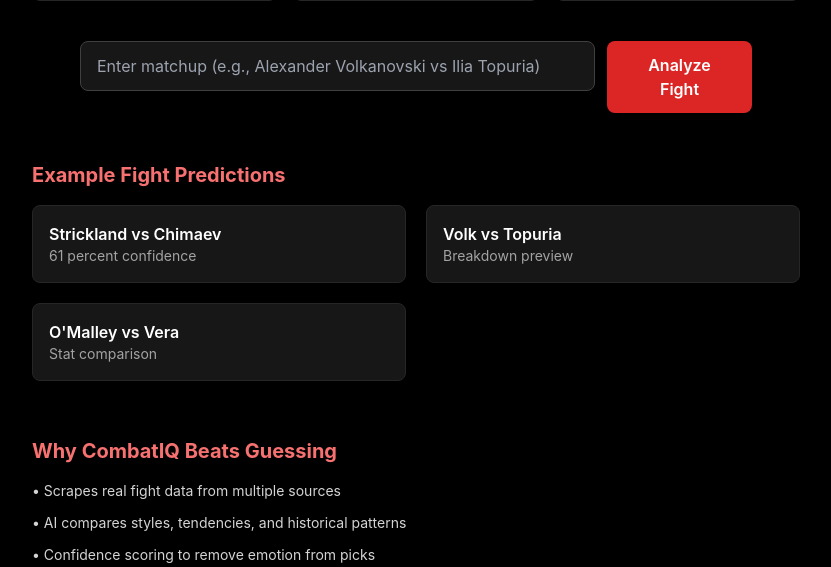
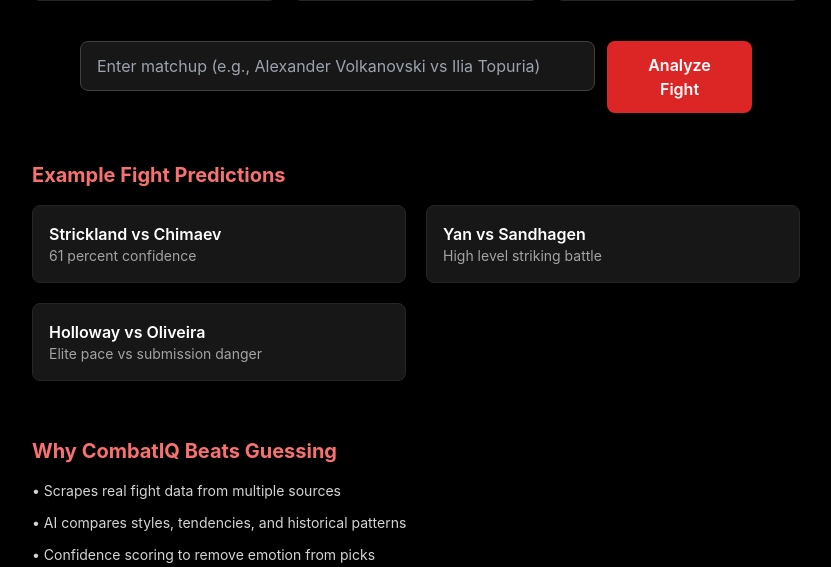
Before and after one commit to jtorres-1/combatIQ, a Flask app: page / in a window 1280 px wide. Shown: the part 490-1057 px from the top of the page, without its empty margins (224-1055 px from the left). Run offline with Flask 3, Linux system fonts and the light colour scheme; some libraries are stand-ins or nearby versions.

Commit message:
Update index.html

```diff
--- a/templates/index.html
+++ b/templates/index.html
@@ -62,7 +62,6 @@
       <a class="text-gray-300 hover:text-yellow-400" href="/history">History</a>
       {% endif %}
 
-      <!-- BIG UPGRADE CTA -->
       <a class="bg-yellow-400 text-black font-bold px-4 py-2 rounded-md hover:bg-yellow-300 transition"
          href="/upgrade">Upgrade</a>
 
@@ -181,16 +180,16 @@
         <p class="text-neutral-400 text-sm">61 percent confidence</p>
       </a>
 
-      <a href="/?matchup=Alexander Volkanovski vs Ilia Topuria"
+      <a href="/?matchup=Petr Yan vs Cory Sandhagen"
          class="bg-neutral-900 border border-neutral-800 rounded-lg p-4 hover:border-red-500 transition">
-        <p class="text-white font-semibold">Volk vs Topuria</p>
-        <p class="text-neutral-400 text-sm">Breakdown preview</p>
+        <p class="text-white font-semibold">Yan vs Sandhagen</p>
+        <p class="text-neutral-400 text-sm">High level striking battle</p>
       </a>
 
-      <a href="/?matchup=Sean O'Malley vs Marlon Vera"
+      <a href="/?matchup=Max Holloway vs Charles Oliveira"
          class="bg-neutral-900 border border-neutral-800 rounded-lg p-4 hover:border-red-500 transition">
-        <p class="text-white font-semibold">O'Malley vs Vera</p>
-        <p class="text-neutral-400 text-sm">Stat comparison</p>
+        <p class="text-white font-semibold">Holloway vs Oliveira</p>
+        <p class="text-neutral-400 text-sm">Elite pace vs submission danger</p>
       </a>
 
     </div>
```
